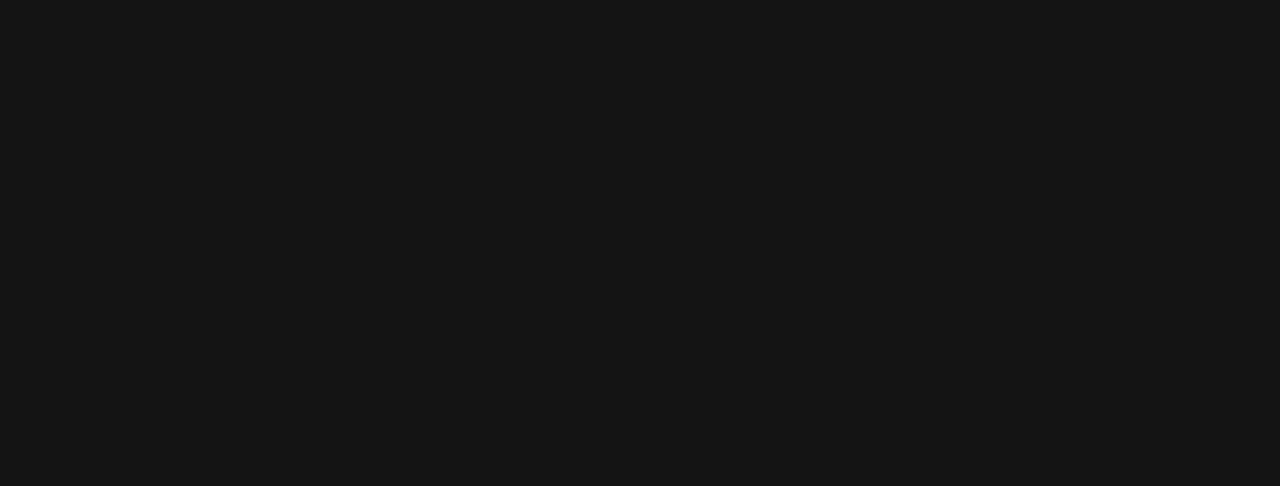
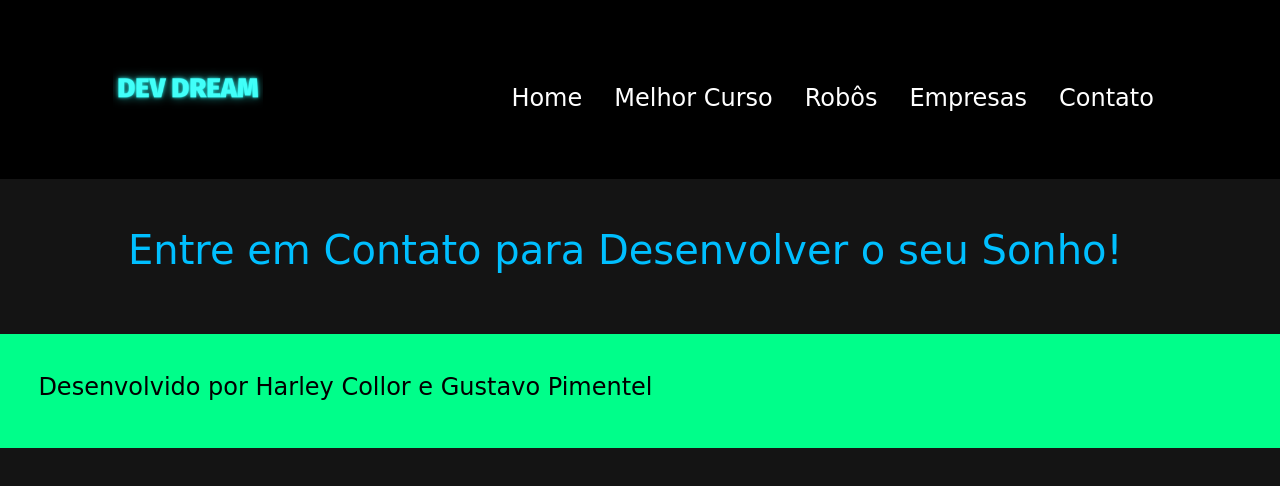
Before and after one commit to projetoharleys/SiteDevDream, a plain HTML site: page contato.html in a window 1280 px wide. Drawn offline with Linux system fonts and the light colour scheme.

Commit message:
Add files via upload

```diff
--- a/contato.html
+++ b/contato.html
@@ -9,6 +9,27 @@
     <title>DevDream</title>
 </head>
 <body>
-
+    <header>
+        <div class="logo">
+            <img class="img_logo" src="img/Logo.png" alt="">
+        </div>
+        <nav class="itens_menu">
+            <ul>
+                <li><a href="index.html">Home</a></li>
+                <li><a href="redirect4.html">Melhor Curso</a></li>
+                <li><a href="redirect3.html">Robôs</a></li>
+                <li><a href="redirect5.html">Empresas</a></li>
+                <li><a href="contato.html">Contato</a></li>
+            </ul>
+        </nav>
+    </header>
+    <div class="container">
+        <section>
+            <h1>Entre em Contato para Desenvolver o seu Sonho!</h1>
+        </section>
+    </div>
+    <footer>
+        <p>Desenvolvido por Harley Collor e Gustavo Pimentel</p>
+    </footer>
 </body>
 </html>
--- /dev/null
+++ b/estilo.css
@@ -0,0 +1,156 @@
+html{
+    scroll-behavior: smooth;
+}
+header{
+    background-color: black;
+    padding: 0%;
+    font-family: 'Fredoka One', cursive;
+    display: flex;
+    flex-direction: column;
+    top: 0%;
+    align-items: center;
+}
+.logo{
+    text-align: center;
+}
+.img_logo{
+    width: 30%;
+    margin-right: 0%;
+}
+.img_topo{
+    width: 50%;
+    height: 500px;
+    margin-top: 2%;
+    margin-left: 46%;
+    float: right;
+    position: absolute;
+
+}
+.itens_menu{
+    text-align: center;
+    margin-top: 0%;
+}
+.itens_menu li{
+    font-size: 1.5em;
+    line-height: 1.5;
+}
+.itens_menu a:link, .itens_menu a:visited {
+    color: white;
+    text-decoration: none;
+}
+
+.itens_menu a:hover{
+    background-color: #22F2EC;
+    padding: 0%;
+    color: black;
+    border-radius: 15px
+}
+body{
+    background-color: rgb(20, 20, 20);
+
+}
+section{
+    margin-top: 1.5%;
+    margin-bottom: 1.5%;
+}
+
+.container{
+    width: 80%;
+    margin:auto;
+    margin-top: 0%;
+}
+
+.img_topo{
+    width: 50%;
+    height: 500px;
+    margin-top: 2%;
+    margin-left: 46%;
+    float: right;
+    position: absolute;
+
+}
+footer{
+    background-color: #22F2EC;
+    margin-top: 5%;
+    text-align: center;
+    padding: 3%;
+}
+footer p{
+    color: black;
+    font-family: 'Fredoka One', cursive;
+}
+
+p{
+    color: white;
+    font-size: 1.5em;
+    text-indent: 0px;
+    text-align: justify;
+    line-height: 1.3;
+    margin-bottom: 0.5%;
+    margin-top: 0%;
+    font-family: 'Russo One', sans-serif;
+}
+
+h1{
+    color: #22F2EC;
+    text-align: center;
+    font-size: 2.5em;
+    margin-top: 5%;
+    margin-bottom: 5%;
+    font-family: 'Bebas Neue', cursive;
+}
+h2{
+    color: #22F2EC;
+    text-align: left;
+    font-size: 2em;
+    margin-top: 5%;
+    margin-bottom: 7%;
+    font-family: 'Fredoka One', cursive;
+}
+/*COR DOS LINKS*/
+a:link {
+    color: white;
+}
+a:visited {
+    color:black;
+}
+a:hover {
+    color: black;
+}
+a:active {
+    color: 	black;
+}
+
+/*Altera configuração quando a tela for maior que 601 px*/
+@media screen and (min-width:901px) {
+
+    header{
+        background-color:black;
+        flex-direction: row;
+        padding: 1%;
+
+    }
+    .itens_menu{
+        position: absolute;
+        right: 1%;
+        top: 10%;
+        width: 70%;
+    }
+
+    .itens_menu ul li{
+        display: inline;
+        margin-left: 3%;
+    }
+    .img_logo{
+        margin-right: 30%;
+    }
+
+}
+/* Altera configuração quanod a tela está menor que 900px */
+@media screen and (max-width:600px) {
+
+    .col-25, .col-75, input[type=submit] {
+        width: 100%;
+        margin-top: 0;
+        }
+    }
```
Also changed, not shown: index.html (+9 -2 lines), img/Novo Projeto.png (added).
